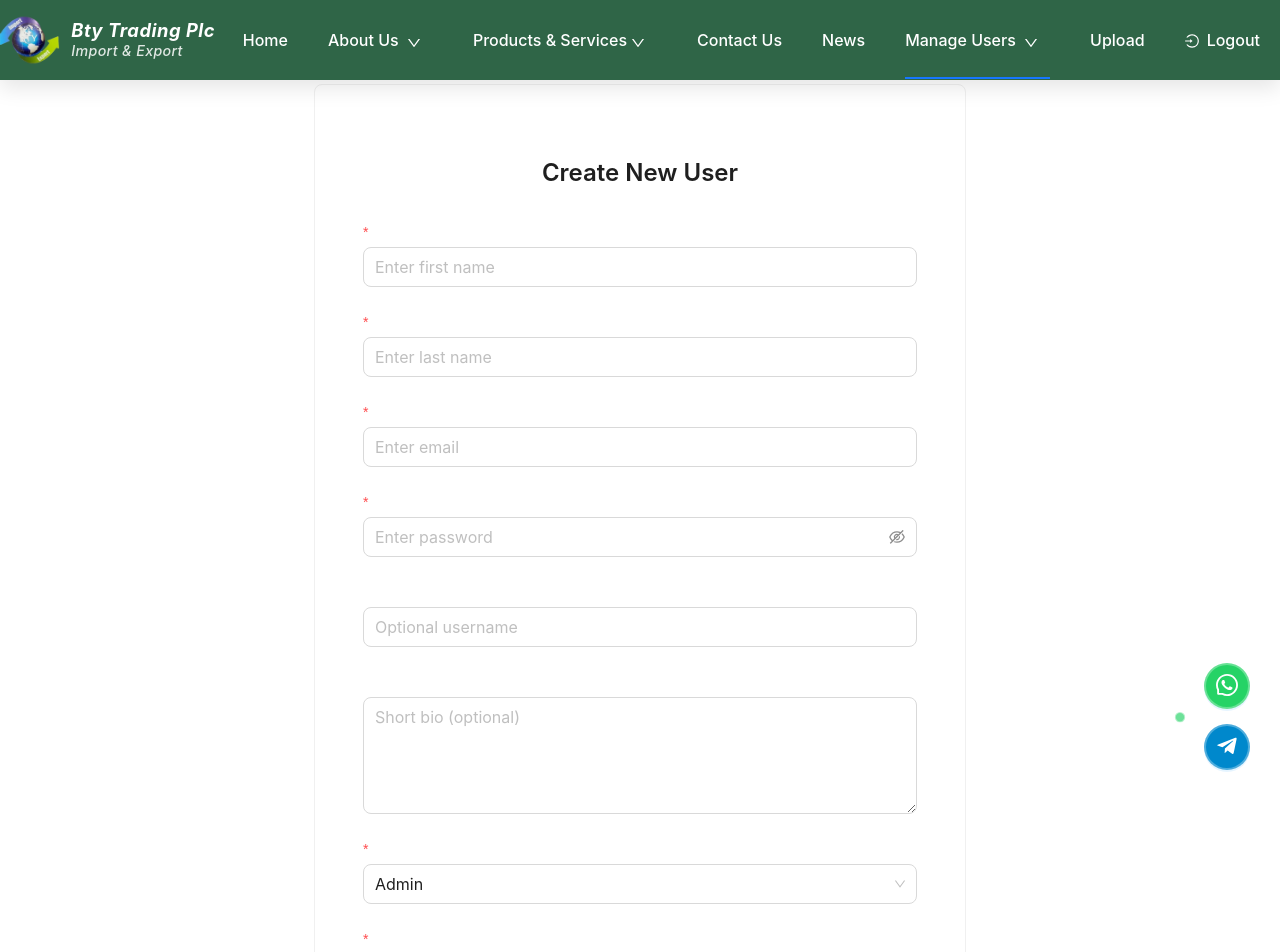
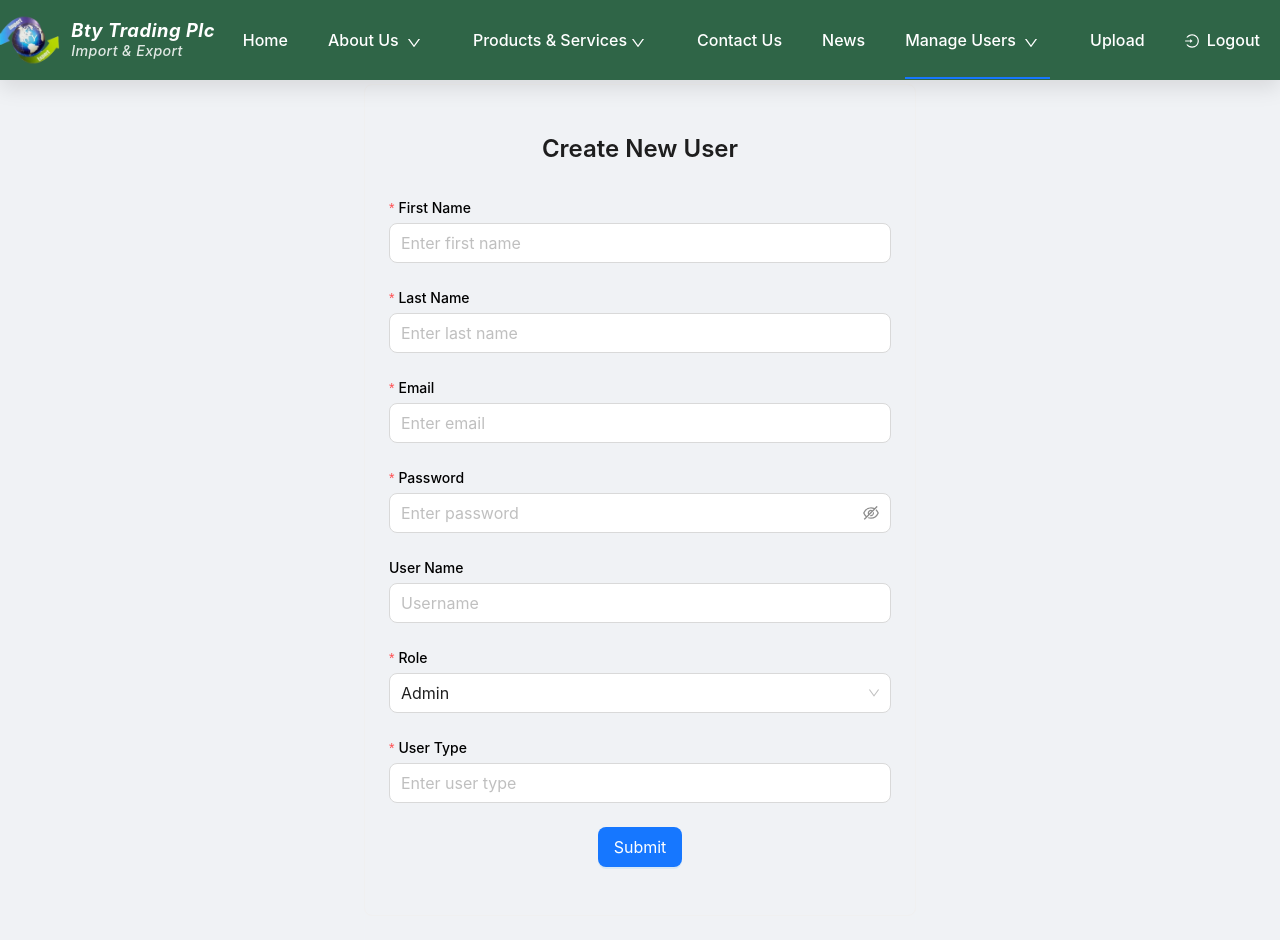
Before and after one commit to zinabumolla27/bty, a React (Create React App) app: page /createUsers in a window 1280 px wide. Shown: the top 952 px of the page. Built offline with nearby package versions, Linux system fonts and the light colour scheme; sample sign-in values are in the browser's storage.

Commit message:
services

```diff
--- a/src/App.js
+++ b/src/App.js
@@ -15,7 +15,12 @@ function App() {
   const location = useLocation();
 
   // Define routes where the footer and social icons should be hidden
-  const noFooterRoutes = ["/upload", "/viewContact"];
+  const noFooterRoutes = [
+    "/upload",
+    "/viewContact",
+    "/viewUsers",
+    "/createUsers",
+  ];
 
   const hideFooter = noFooterRoutes.includes(location.pathname);
 
--- a/src/Pages/Coffeandtea.js
+++ b/src/Pages/Coffeandtea.js
@@ -28,7 +28,6 @@ const ethiopianCoffees = [
       "Considered one of the best coffees in the world.",
       "Often has bergamot and jasmine notes.",
       "Grown at high altitudes (1,700-2,200 meters).",
-      "https://en.wikipedia.org/wiki/Coffee_production_in_Ethiopia",
     ],
     image: chefe,
   },
@@ -39,7 +38,6 @@ const ethiopianCoffees = [
       "Dry-processed (natural) coffee beans.",
       "Known for its blueberry flavor notes.",
       "One of the oldest coffee varieties still in production.",
-      "https://en.wikipedia.org/wiki/Coffee_production_in_Ethiopia",
     ],
     image: harer,
   },
@@ -50,7 +48,6 @@ const ethiopianCoffees = [
       "Grown in the Kaffa region (birthplace of coffee).",
       "Often used in espresso blends.",
       "Known for its chocolatey and nutty flavors.",
-      "https://www.sciencepublishinggroup.com/article/10.11648/10069189",
     ],
     image: jimmas,
   },
@@ -61,7 +58,6 @@ const ethiopianCoffees = [
       "Also known as Lekempti coffee.",
       "Grown in western Ethiopia.",
       "Often has winey and fruity characteristics.",
-      "https://en.wikipedia.org/wiki/Coffee_production_in_Ethiopia",
     ],
     image: beann,
   },
@@ -73,8 +69,6 @@ const ethiopianCoffees = [
       "Supports Weight Management",
       "Promotes Digestive Health",
       "Strengthens the Immune System",
-
-      "https://en.wikipedia.org/wiki/The_Coffee_Bean_%26_Tea_Leaf",
     ],
     image: tea3,
   },
--- a/src/Pages/CreateUsers.js
+++ b/src/Pages/CreateUsers.js
@@ -1,4 +1,4 @@
-import React, { useEffect } from "react";
+import React, { useEffect, useCallback } from "react";
 import {
   Form,
   Input,
@@ -28,35 +28,46 @@ const CreateUsers = ({ loading, userCreated }) => {
   const dispatch = useDispatch();
   const [api, contextHolder] = notification.useNotification();
 
-  const openNotification = (placement) => {
+  const openNotification = useCallback(
+    (placement) => {
       api.info({
         message: "Thank You",
-      description:
-        "Thank you for reaching out! 🙌 We've received your message and will get back to you as soon as possible. In the meantime, feel free to explore more on our website.",
+        description: "New user has been created successfully.",
         placement,
       });
-  };
+    },
+    [api]
+  );
 
   useEffect(() => {
     if (userCreated) {
       openNotification("topLeft");
       dispatch(resetUserCreatedValue());
     }
-  }, [userCreated, dispatch]);
+  }, [userCreated, dispatch, openNotification]);
 
   const onFinish = (values) => {
+    dispatch(addUser(values));
     form.resetFields();
-    dispatch(addUser(values));
   };
 
   return (
-    <div style={{ maxWidth: 700, margin: "60px auto", padding: 24 }}>
+    <div style={{ backgroundColor: "#f0f2f5" }}>
+      <div
+        style={{
+          maxWidth: 600,
+          margin: "60px auto",
+          padding: 24,
+          backgroundColor: "#f0f2f5",
+        }}
+      >
         {contextHolder}
-      <Card bordered hoverable style={{ padding: 24 }}>
+        <Card style={{ backgroundColor: "#f0f2f5" }}>
           <Title level={3} style={{ textAlign: "center", marginBottom: 32 }}>
             Create New User
           </Title>
           <Form
+            style={{ backgroundColor: "#f0f2f5" }}
             form={form}
             layout="vertical"
             onFinish={onFinish}
@@ -65,7 +76,7 @@ const CreateUsers = ({ loading, userCreated }) => {
             }}
           >
             <Form.Item
-            label="First Name"
+              label={<span style={{ color: "black" }}>First Name</span>}
               name="firstName"
               rules={[{ required: true, message: "First Name is required" }]}
             >
@@ -73,7 +84,7 @@ const CreateUsers = ({ loading, userCreated }) => {
             </Form.Item>
 
             <Form.Item
-            label="Last Name"
+              label={<span style={{ color: "black" }}>Last Name</span>}
               name="lastName"
               rules={[{ required: true, message: "Last Name is required" }]}
             >
@@ -81,7 +92,7 @@ const CreateUsers = ({ loading, userCreated }) => {
             </Form.Item>
 
             <Form.Item
-            label="Email"
+              label={<span style={{ color: "black" }}>Email</span>}
               name="email"
               rules={[
                 { required: true, message: "Email is required" },
@@ -92,27 +103,22 @@ const CreateUsers = ({ loading, userCreated }) => {
             </Form.Item>
 
             <Form.Item
-            label="Password"
+              label={<span style={{ color: "black" }}>Password</span>}
               name="password"
               rules={[{ required: true, message: "Password is required" }]}
             >
               <Input.Password size="large" placeholder="Enter password" />
             </Form.Item>
 
-          <Form.Item label="Username" name="username">
-            <Input size="large" placeholder="Optional username" />
-          </Form.Item>
-
-          <Form.Item label="Bio" name="bio">
-            <Input.TextArea
-              rows={4}
-              size="large"
-              placeholder="Short bio (optional)"
-            />
+            <Form.Item
+              label={<span style={{ color: "black" }}>User Name</span>}
+              name="username"
+            >
+              <Input size="large" placeholder="Username" />
             </Form.Item>
 
             <Form.Item
-            label="Role"
+              label={<span style={{ color: "black" }}>Role</span>}
               name="role"
               rules={[{ required: true, message: "Role is required" }]}
             >
@@ -124,7 +130,7 @@ const CreateUsers = ({ loading, userCreated }) => {
             </Form.Item>
 
             <Form.Item
-            label="User Type"
+              label={<span style={{ color: "black" }}>User Type</span>}
               name="userType"
               rules={[{ required: true, message: "User Type is required" }]}
             >
@@ -145,12 +151,13 @@ const CreateUsers = ({ loading, userCreated }) => {
           </Form>
         </Card>
       </div>
+    </div>
   );
 };
 
-const mapStateToProps = ({ user }) => {
-  const { loading, userCreated } = user;
-  return { loading, userCreated };
-};
+const mapStateToProps = ({ user }) => ({
+  loading: user.loading,
+  userCreated: user.userCreated,
+});
 
-export default connect(mapStateToProps, {})(CreateUsers);
+export default connect(mapStateToProps)(CreateUsers);
--- a/src/Pages/Upload/UpoloadNews.js
+++ b/src/Pages/Upload/UpoloadNews.js
@@ -34,6 +34,7 @@ const UploadNews = (props) => {
   const [collapsableDescription, setCollabpsableDescription] = useState({});
   const user = JSON.parse(localStorage.getItem("user"));
   console.log(user);
+
   useEffect(() => {
     dispatch(fetchUploadedFiles());
   }, [dispatch]);
@@ -150,7 +151,7 @@ const UploadNews = (props) => {
             cancelText="No"
           >
             <Button
-              disabled={user.id != _ && user.role == "moderator"}
+              disabled={user.id !== _ && user.role === "moderator"}
               style={{ marginLeft: 8 }}
               type="primary"
               danger
```
Lines whose indentation alone changed are shown as unchanged.
